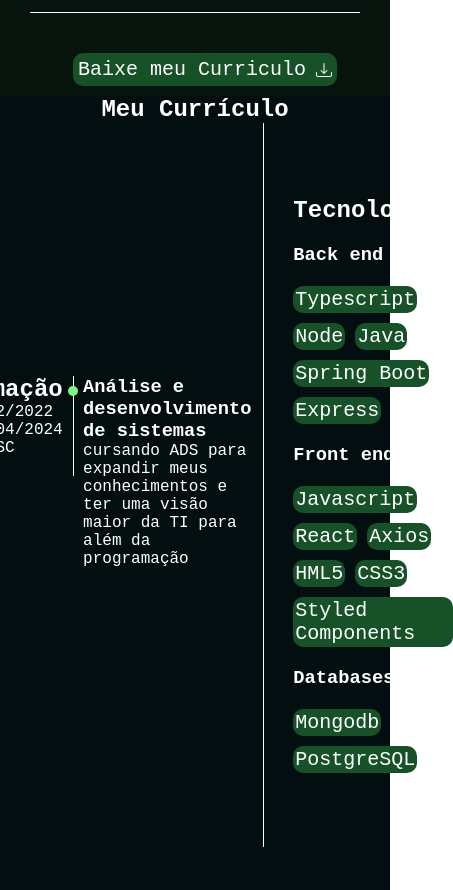
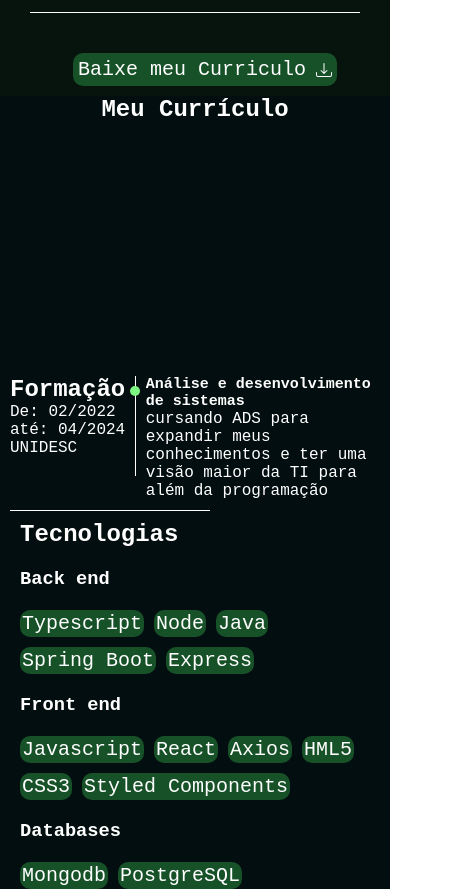
Before and after one commit to DaniloDeV90/MyPortfolio, a React (Vite) app in the folder portfolio/: page / in a window 390 px wide. Shown: the part 1620-2510 px from the top of the page, 453 px wide, since content can reach past the window. Built offline with nearby package versions, Linux system fonts and the light colour scheme; a web font is replaced by a local one.

Commit message:
addPagCurriculoResponsive

```diff
--- a/portfolio/src/Pages/Servicos/StyleCurriculo/Curriculo.css
+++ b/portfolio/src/Pages/Servicos/StyleCurriculo/Curriculo.css
@@ -1,3 +1,9 @@
+
+.Container_Curriculo {
+
+    height: calc(100vh - 50px);
+
+}
 .Container_Curriculo_Black {
     background-color: var(--background-color);
 }
@@ -83,11 +89,7 @@
 
 }
 
-.Container_Curriculo {
 
-    height: calc(100vh - 50px);
-
-}
 
 .Section_Curriculo {
     display: flex;
@@ -201,3 +203,36 @@
     padding: 2px;
     border-radius: 10px;
 }
+
+@media (max-width: 630px) {
+    .Container_Curriculo {
+
+        height: 100%;
+
+    }
+    .curriculo_curriculo {
+        flex-direction: column;
+    }
+    .RowSeparator {
+        height: 1px;
+        width:200px;
+        margin-top: 10px;
+        margin-bottom: 10px;
+    }
+}
+@media (max-width: 470px) {
+
+    .titleFormacao > h3 {
+        font-size: 15px;
+
+    }
+}
+@media (max-width: 280px) {
+    .titleFormacao > h3 {
+        font-size: 13px;
+
+    }
+  .DecFormacao > p {
+    font-size: 14px;
+  }
+}
--- a/portfolio/src/components/Navbar/Navbar.css
+++ b/portfolio/src/components/Navbar/Navbar.css
@@ -76,14 +76,10 @@ span {
 
 }
 
-/* .links {
-    display: flex;
-    color: blue;
-    flex-direction: column;
-    background-color: bisque;
-    margin-top: 160px;
-    right: 20px;
+@media (max-width: 312px) {
+    .nome_Nav > p {
+        font-size: 15px;
 
-    position: absolute;
 
-} */
+    }
+}
```
